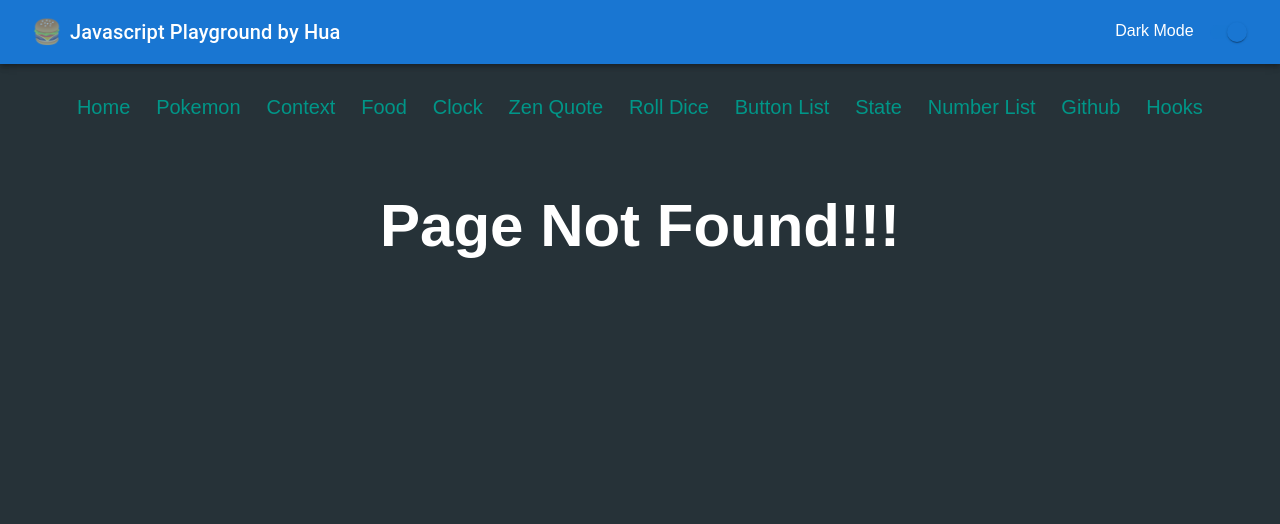
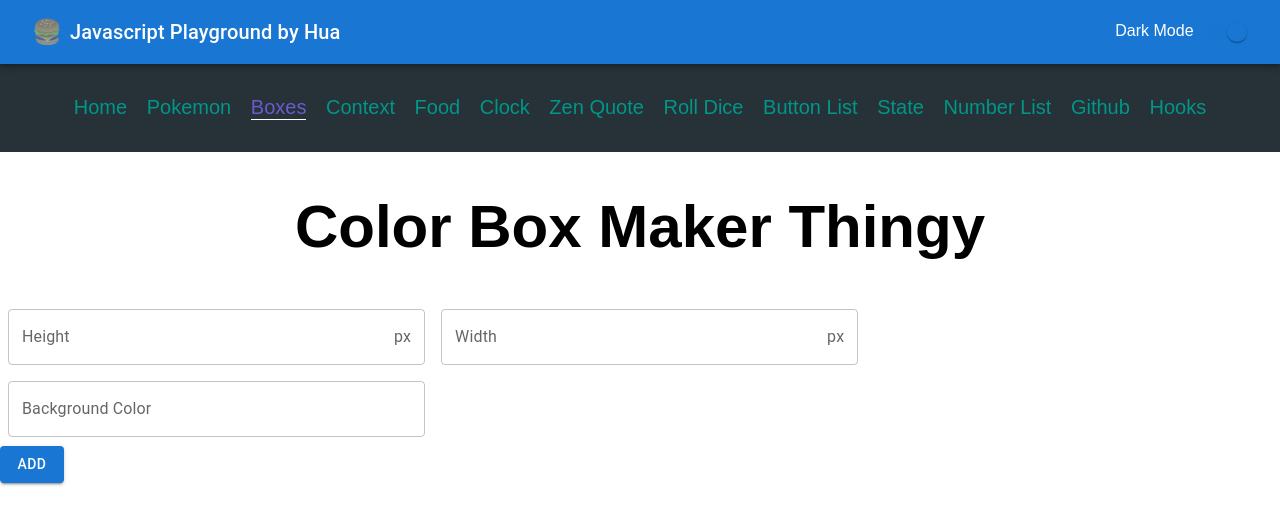
Before and after one commit to lianghua1987/react-playground, a React (Create React App) app: page /box-list in a window 1280 px wide. Before the commit this address had no page. Shown: the top 524 px of the page. Built offline with nearby package versions, Linux system fonts and the light colour scheme.

Commit message:
Add color box maker

```diff
--- a/src/App.tsx
+++ b/src/App.tsx
@@ -16,6 +16,7 @@ import Navbar from "./context/Navbar";
 import ThemeProvider2 from "./context/ThemeContext2";
 import Context from "./context/Context";
 import PokeGame from "./pokemon/PokeGame";
+import BoxList from "./box/BoxList";
 
 function App() {
   return (
@@ -25,6 +26,7 @@ function App() {
         <nav className="App-nav">
           <NavLink to="/">Home</NavLink>
           <NavLink to="/pokegame">Pokemon</NavLink>
+          <NavLink to="/box-list">Boxes</NavLink>
           <NavLink to="/context">Context</NavLink>
           <NavLink to="/food">Food</NavLink>
           <NavLink to="/clock">Clock</NavLink>
@@ -41,6 +43,7 @@ function App() {
         <Routes>
           <Route path="/" element={<Hua name="Hua" mood="OBLIVIOUS"/>}/>
           <Route path="/pokegame" element={<PokeGame/>}/>
+          <Route path="/box-list" element={<BoxList/>}/>
           <Route path="/context" element={<Context/>}/>
           <Route path="/food" element={<Food/>}/>
           <Route path="/food/:name" element={<Food/>}/>
--- /dev/null
+++ b/src/box/Box.tsx
@@ -0,0 +1,30 @@
+import {Component} from "react";
+
+class Box extends Component<any, any> {
+
+  constructor(props: any) {
+    super(props);
+    this.handleClick = this.handleClick.bind(this);
+  }
+
+  handleClick() {
+    this.props.onRemove(this.props.id);
+  }
+
+  render() {
+    return (
+      <div >
+        <div
+          style={{
+            height: `${this.props.height}em`,
+            width: `${this.props.width}em`,
+            backgroundColor: this.props.backgroundColor
+          }}>
+        </div>
+        <button onClick={this.handleClick}>X</button>
+      </div>
+    );
+  }
+}
+
+export default Box;
--- /dev/null
+++ b/src/box/BoxForm.tsx
@@ -0,0 +1,69 @@
+import {Component} from "react";
+import {v4 as uuidv4} from 'uuid';
+import InputAdornment from '@mui/material/InputAdornment';
+import TextField from '@mui/material/TextField';
+import Button from '@mui/material/Button';
+
+class BoxForm extends Component<any, any> {
+  constructor(props: any) {
+    super(props);
+    this.state = {height: '', width: '', backgroundColor: ''};
+    this.handleChange = this.handleChange.bind(this);
+    this.handleSubmit = this.handleSubmit.bind(this);
+  }
+
+  handleChange(e: any) {
+    this.setState({
+      [e.target.name]: e.target.value
+    });
+  }
+
+  handleSubmit(e: any) {
+    e.preventDefault();
+
+    this.props.onCreate({...this.state, id: uuidv4()});
+    this.setState({height: '', width: '', backgroundColor: ''});
+  }
+
+  render() {
+    return (
+      <form onSubmit={this.handleSubmit}>
+        <TextField
+          onChange={this.handleChange}
+          defaultValue={this.state.height}
+          label="Height"
+          name="height"
+          id="height"
+          sx={{m: 1, width: '25ch'}}
+          InputProps={{
+            endAdornment: <InputAdornment position="end">px</InputAdornment>
+          }}
+        />
+        <TextField
+          onChange={this.handleChange}
+          defaultValue={this.state.width}
+          label="Width"
+          name="width"
+          id="width"
+          sx={{m: 1, width: '25ch'}}
+          InputProps={{
+            endAdornment: <InputAdornment position="end">px</InputAdornment>
+          }}
+        />
+        <TextField
+          onChange={this.handleChange}
+          defaultValue={this.state.backgroundColor}
+          label="Background Color"
+          name="backgroundColor"
+          id="backgroundColor"
+          sx={{m: 1, width: '25ch'}}
+        />
+        <div>
+          <Button type="submit" variant="contained">Add</Button>
+        </div>
+      </form>
+    );
+  }
+}
+
+export default BoxForm;
--- /dev/null
+++ b/src/box/BoxList.tsx
@@ -0,0 +1,48 @@
+import {Component} from "react";
+import {IBox} from "./IBox";
+import BoxForm from "./BoxForm";
+import Box from "./Box";
+
+class BoxList extends Component<any, any> {
+  constructor(props: any) {
+    super(props);
+    this.state = {
+      boxes: []
+    };
+    this.createHandler = this.createHandler.bind(this);
+    this.removeHandler = this.removeHandler.bind(this);
+  }
+
+  createHandler(box: IBox) {
+    this.setState({boxes: [...this.state.boxes, box]});
+  }
+
+  removeHandler(id: string) {
+    const boxes = this.state.boxes.filter((b: IBox) => b.id !== id);
+    this.setState({boxes})
+  }
+
+  render() {
+    const boxes = this.state.boxes.map((box: any) => <Box {...box} key={box.id} onRemove={this.removeHandler}></Box>)
+    return (
+      <div style={{
+        backgroundColor: "white",
+        width: "100%",
+        height: "100vh",
+        display: "flex",
+        flexDirection: "column",
+        alignItems: "center",
+        justifyItems: "center",
+        color: "black"
+      }}>
+        <h1>Color Box Maker Thingy</h1>
+        <div>
+          {boxes}
+        </div>
+        <BoxForm onCreate={this.createHandler}/>
+      </div>
+    );
+  }
+}
+
+export default BoxList;
--- /dev/null
+++ b/src/box/IBox.ts
@@ -0,0 +1,6 @@
+export interface IBox {
+  height: string,
+  width: string,
+  backgroundColor: string,
+  id: string
+}
```
Also changed, not shown: public/previews/color-box.png (added), 1 other file (tests, documents, lock files or other folders).
